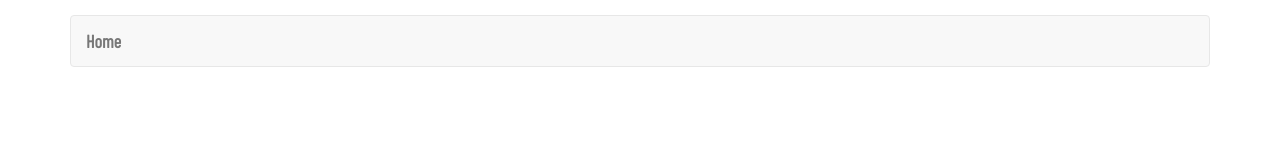
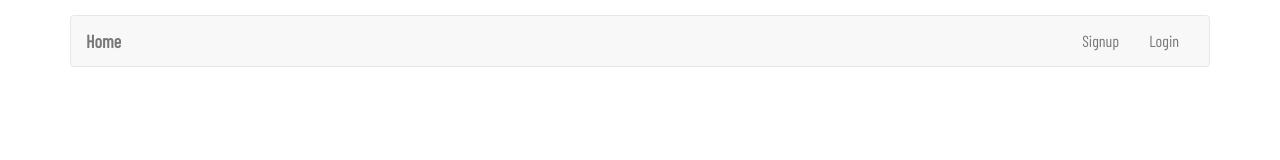
Before and after one commit to mark-a-bailey/pickmyplonk-client, a React (Create React App) app: page / in a window 1280 px wide. Shown: the top 160 px of the page. Built offline with nearby package versions, Linux system fonts and the light colour scheme; the HTML template or start-up script is replaced by a standard one.

Commit message:
adding nav bar signup and login links plus default 404 handler

```diff
--- a/src/App.js
+++ b/src/App.js
@@ -1,8 +1,9 @@
 import React, { Component } from "react";
 import { Link } from "react-router-dom";
-import { Navbar } from "react-bootstrap";
+import { Nav, Navbar } from "react-bootstrap";
 import "./App.css";
 import Routes from "./Routes";
+import RouteNavItem from "./components/RouteNavItem";
 
 class App extends Component {
     render() {
@@ -15,6 +16,12 @@ class App extends Component {
                         </Navbar.Brand>
                         <Navbar.Toggle />
                     </Navbar.Header>
+                    <Navbar.Collapse>
+                        <Nav pullRight>
+                            <RouteNavItem href="/signup">Signup</RouteNavItem>
+                            <RouteNavItem href="/login">Login</RouteNavItem>
+                        </Nav>
+                    </Navbar.Collapse>
                 </Navbar>
                 <Routes />
             </div>
--- a/src/Routes.js
+++ b/src/Routes.js
@@ -1,8 +1,12 @@
 import React from "react";
 import { Route, Switch } from "react-router-dom";
 import Home from "./containers/Home";
+import Http404NotFound from "./containers/errors/Http404NotFound";
 
 export default () =>
     <Switch>
         <Route path="/" exact component={Home} />
+
+        { /* Finally, catch all unmatched routes */ }
+        <Route component={Http404NotFound} />
     </Switch>;
--- /dev/null
+++ b/src/components/RouteNavItem.js
@@ -0,0 +1,17 @@
+import React from "react";
+import { Route } from "react-router-dom";
+import { NavItem } from "react-bootstrap";
+
+export default props =>
+    <Route
+        path={props.href}
+        exact
+        children={({ match, history }) =>
+            <NavItem
+                onClick={e => history.push(e.currentTarget.getAttribute("href"))}
+                {...props}
+                active={match ? true : false}
+            >
+                {props.children}
+            </NavItem>}
+    />;
--- /dev/null
+++ b/src/containers/errors/Http404NotFound.css
@@ -0,0 +1,4 @@
+.NotFound {
+    padding-top: 100px;
+    text-align: center;
+}
--- /dev/null
+++ b/src/containers/errors/Http404NotFound.js
@@ -0,0 +1,7 @@
+import React from "react";
+import "./Http404NotFound.css";
+
+export default () =>
+    <div className="NotFound">
+        <h3>Sorry, page not found!</h3>
+    </div>;
```
